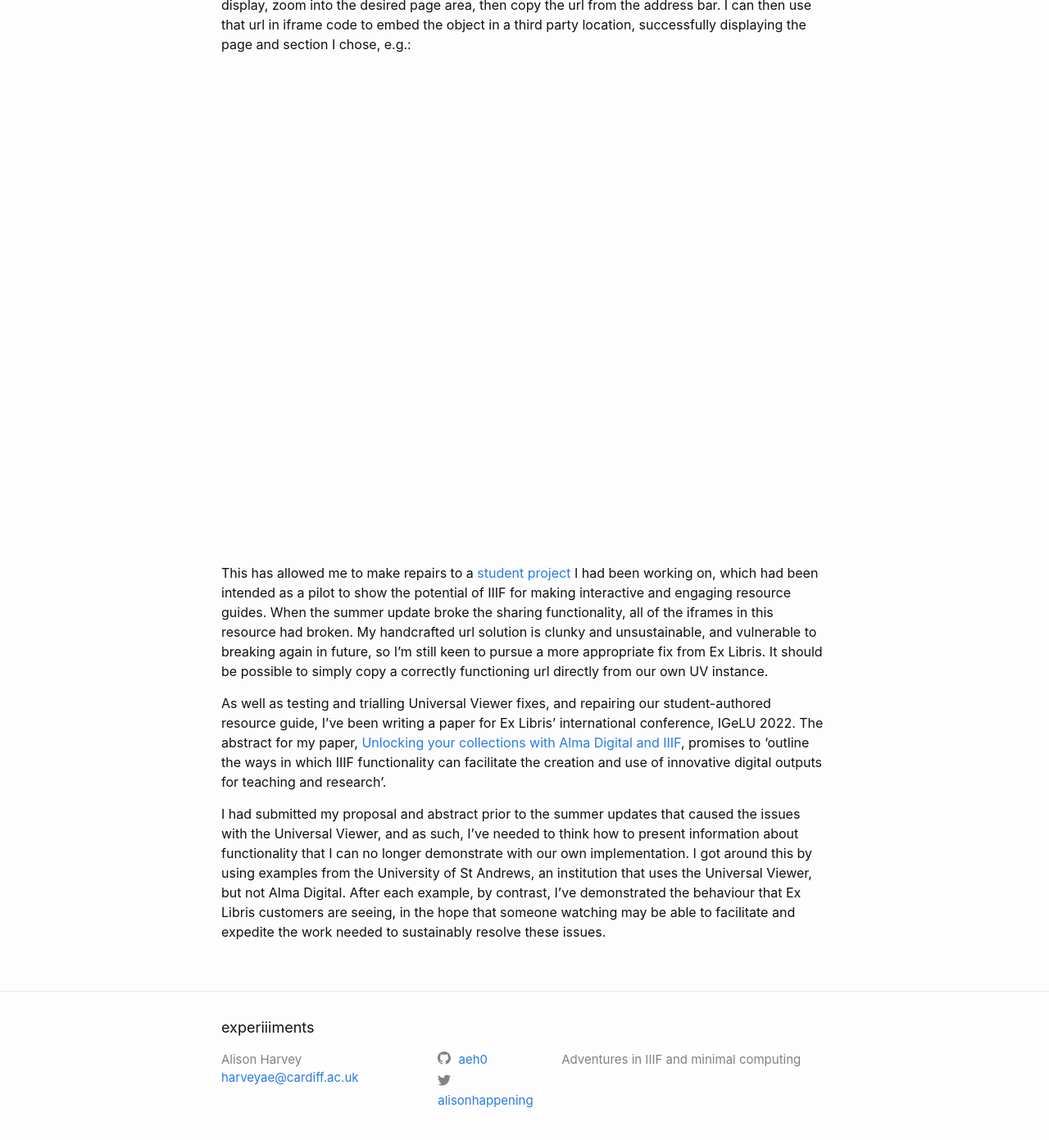
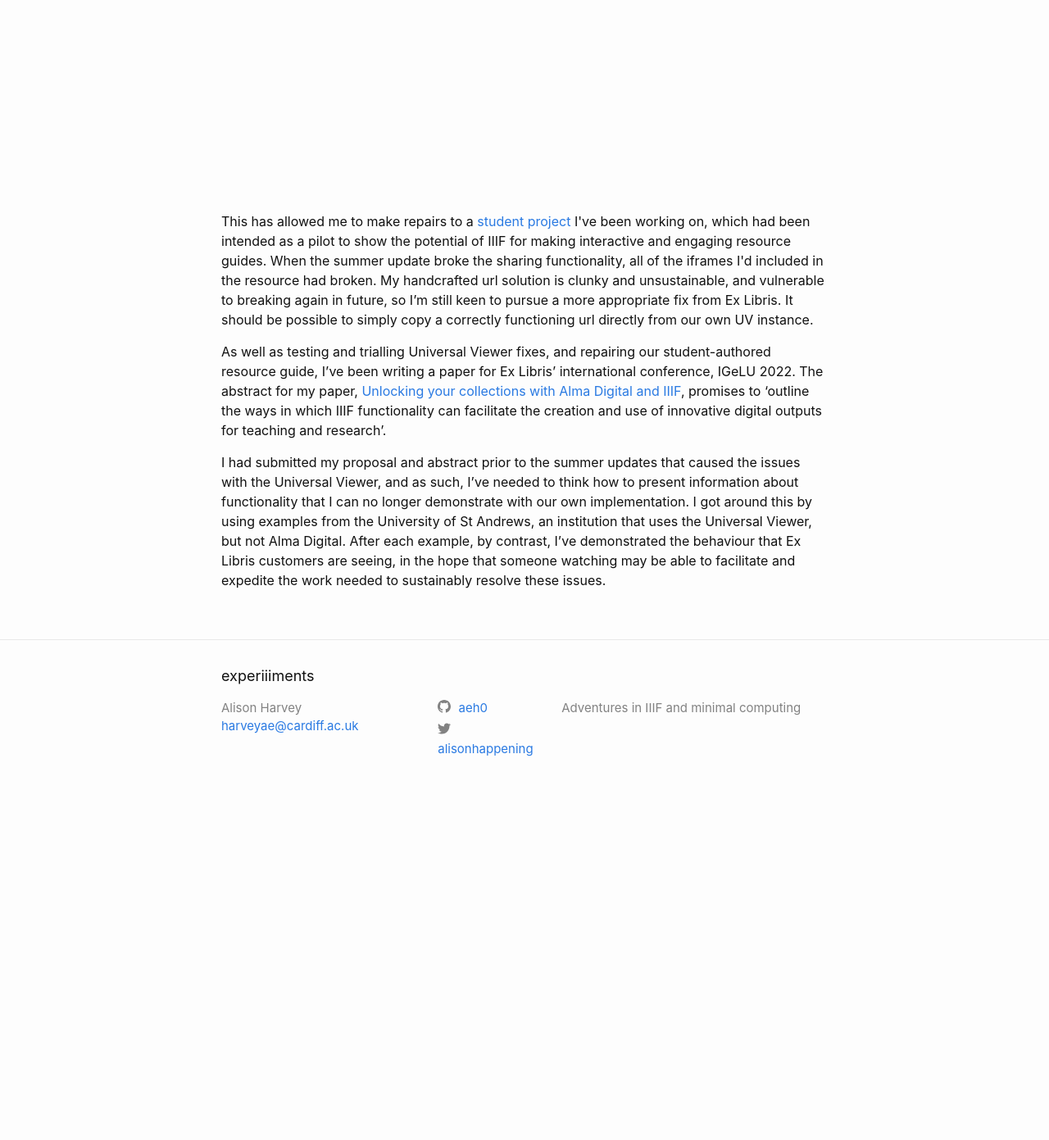
Before and after one commit to aeh0/experiiiments, a Jekyll site: the page built from _posts/2022-09-13-universal-viewer-2.html, in a window 1280 px wide and 1400 px high, scrolled down 1663 px. Shown: the top 1391 px of the window at 82% size. Built offline with Jekyll 4.4.1, drawn with Linux system fonts in a browser that asks for light colours; after the commit the page ends 2648 px from its top, so only the background shows below that.

Commit message:
Update post

```diff
--- a/_posts/2022-09-13-universal-viewer-2.html
+++ b/_posts/2022-09-13-universal-viewer-2.html
@@ -10,8 +10,8 @@ date: 2022-09-13
 <p>I raised an official case with Ex Libris’ development team on 9th August, and was informed that the issue will be looked at in order of relative priority, with no indication of when that might be. This has made it very difficult to plan the forward progress of the Fellowship.</p>
 <p>While awaiting progress from Ex Libris, I reached out to a few community contacts for suggestions as to what could be causing the issues. My thanks to Glen Robson at IIIF, Vicky Phillips and Sara Weale, developers at the National Library of Wales, and Ben Crabstick and Carly Richardson, developers at Archives Hub for volunteering their time to look into this with me. Unfortunately, this behaviour seems to have everyone stumped.</p>
 <p>Andy Irving, Senior Systems Architect at the Bodleian, and a member of the Universal Viewer community on Slack, has been very helpful in suggesting workarounds that involve editing the manifests themselves or the urls.</p>
-<img src="https://github.com/aeh0/experiiiments/blob/971c44cd9d001d36cb0264358b9de89e84a1a4bd/assets/2022-09-13/andy1.jpg" alt="Suggestion to force the production of presentation API 2 by adding the suffix, manifest?iiifVersion=2">
-<img src="https://github.com/aeh0/experiiiments/blob/971c44cd9d001d36cb0264358b9de89e84a1a4bd/assets/2022-09-13/andy1.jpg" alt="Suggestion to change image format in the json from image/tiff to image/jpeg">
+<img src="https://aeh0.github.io/experiiiments/blob/971c44cd9d001d36cb0264358b9de89e84a1a4bd/assets/2022-09-13/andy1.jpg" alt="Suggestion to force the production of presentation API 2 by adding the suffix, manifest?iiifVersion=2">
+<img src="https://aeh0.github.io/experiiiments/blob/971c44cd9d001d36cb0264358b9de89e84a1a4bd/assets/2022-09-13/andy2.jpg" alt="Suggestion to change image format in the json from image/tiff to image/jpeg">
 <p>With trial and error, I’ve been able to find a method of handcrafting the urls in such a way that our objects will successfully embed in an iframe, and show the correct page/location:</p>
 <ul>
     <li>Using the prefix: https://universalviewer.io/uv.html?manifest=</li>
@@ -23,7 +23,7 @@ date: 2022-09-13
 <p>When I put all this together: https://universalviewer.io/uv.html?manifest=https://librarysearch.cardiff.ac.uk/view/iiif/presentation/44WHELF_CAR/12204337930002420/manifest?iiifVersion=2, the object correctly loads in a UV instance, outside Alma Digital, in which the dynamic coordinates in the url also function correctly. From here, I can select the page I want to display, zoom into the desired page area, then copy the url from the address bar. I can then use that url in iframe code to embed the object in a third party location, successfully displaying the page and section I chose, e.g.:</p>
 
 <iframe src="https://universalviewer.io/uv.html?manifest=https://librarysearch.cardiff.ac.uk/view/iiif/presentation/44WHELF_CAR/12204337930002420/manifest?iiifVersion=2#?c=0&m=0&s=0&cv=24&xywh=869%2C2371%2C2065%2C976" width="800" height="600" allowfullscreen frameborder="0"></iframe>
-
-<p>This has allowed me to make repairs to a <a href="https://xerte.cardiff.ac.uk/play_17356#page5">student project</a> I had been working on, which had been intended as a pilot to show the potential of IIIF for making interactive and engaging resource guides. When the summer update broke the sharing functionality, all of the iframes in this resource had broken. My handcrafted url solution is clunky and unsustainable, and vulnerable to breaking again in future, so I’m still keen to pursue a more appropriate fix from Ex Libris. It should be possible to simply copy a correctly functioning url directly from our own UV instance.</p>
+<p></p>
+<p>This has allowed me to make repairs to a <a href="https://xerte.cardiff.ac.uk/play_17356#page5">student project</a> I've been working on, which had been intended as a pilot to show the potential of IIIF for making interactive and engaging resource guides. When the summer update broke the sharing functionality, all of the iframes I'd included in the resource had broken. My handcrafted url solution is clunky and unsustainable, and vulnerable to breaking again in future, so I’m still keen to pursue a more appropriate fix from Ex Libris. It should be possible to simply copy a correctly functioning url directly from our own UV instance.</p>
 <p>As well as testing and trialling Universal Viewer fixes, and repairing our student-authored resource guide, I’ve been writing a paper for Ex Libris’ international conference, IGeLU 2022. The abstract for my paper, <a href="https://mtgsked.com/p/32964/s">Unlocking your collections with Alma Digital and IIIF</a>, promises to ‘outline the ways in which IIIF functionality can facilitate the creation and use of innovative digital outputs for teaching and research’.</p>
 <p>I had submitted my proposal and abstract prior to the summer updates that caused the issues with the Universal Viewer, and as such, I’ve needed to think how to present information about functionality that I can no longer demonstrate with our own implementation. I got around this by using examples from the University of St Andrews, an institution that uses the Universal Viewer, but not Alma Digital. After each example, by contrast, I’ve demonstrated the behaviour that Ex Libris customers are seeing, in the hope that someone watching may be able to facilitate and expedite the work needed to sustainably resolve these issues.</p>
```
